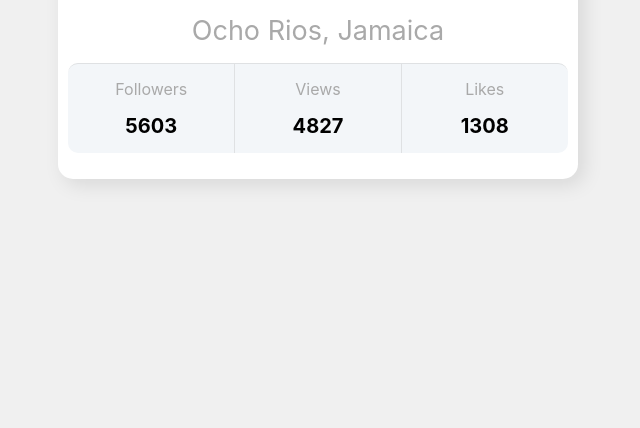
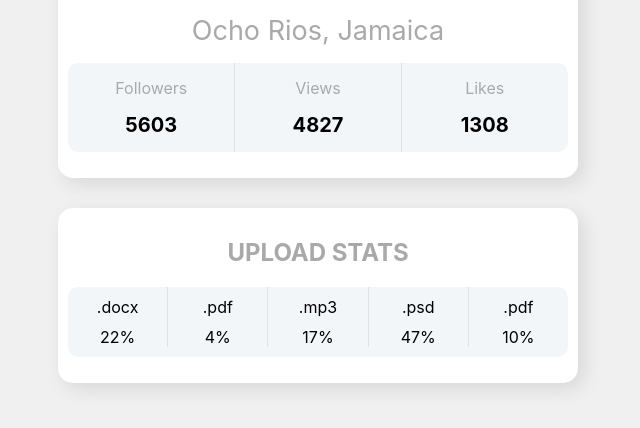
Before and after one commit to ivelceva/goit-react-hw-01-components, a React (Create React App) app: page / in a window 1280 px wide. Shown: the part 344-772 px from the top of the page, without its empty margins (322-962 px from the left). Built offline with nearby package versions, Linux system fonts and the light colour scheme.

Commit message:
statistics

```diff
--- a/src/components/App.jsx
+++ b/src/components/App.jsx
@@ -1,6 +1,8 @@
 import React from 'react';
 import { Profile } from './profile/Profile';
 import user from './profile/user.json';
+import { Statistics } from './statistics/Statistics';
+import data from './statistics/data.json';
 
 
 
@@ -14,6 +16,8 @@
         avatar={user.avatar}
         stats={user.stats}
       />
+
+      <Statistics title="Upload stats" stats={data} />
     </div>
   );
 };
--- a/src/components/profile/Profile.module.css
+++ b/src/components/profile/Profile.module.css
@@ -55,7 +55,6 @@
     list-style: none;
     padding: 0;
     background-color: #f3f6f9;
-    border-top: 1px solid #dfe1e3;
     border-radius: 10px;
 }
 
--- /dev/null
+++ b/src/components/statistics/Statistics.jsx
@@ -0,0 +1,31 @@
+import React from "react";
+import PropTypes from 'prop-types';
+import css from './Statistics.module.css';
+
+export const Statistics = ({ title, stats}) => {
+    return (
+      <section className={css.statistics}>
+        <h2 className={css.title}>{title}</h2>
+
+        <ul className={css.list}>
+          {stats.map(stat => (
+            <li className={css.item} key={stat.id}>
+              <span className={css.label}>{stat.label}</span>
+              <span className={css.percentage}>{stat.percentage}%</span>
+            </li>
+          ))}
+        </ul>
+      </section>
+    )
+}
+
+Statistics.propTypes = {
+  title: PropTypes.string,
+  stats: PropTypes.arrayOf(
+    PropTypes.shape({
+      id: PropTypes.string.isRequired,
+      label: PropTypes.string.isRequired,
+      percentage: PropTypes.number.isRequired,
+    })
+  ),
+};
--- /dev/null
+++ b/src/components/statistics/Statistics.module.css
@@ -0,0 +1,46 @@
+.statistics {
+    background-color: white;
+    margin-top: 30px;
+    width: 500px;
+    height: auto;
+    border-radius: 15px;
+    padding: 10px 10px;
+    margin-left: auto;
+    margin-right: auto;
+    transition: transform 500ms;
+    cursor: pointer;
+    box-shadow: 6px 6px 20px rgba(0, 0, 0, 0.1);
+}
+
+.title {
+    text-align: center;
+    text-transform: uppercase;
+    color: #a9a9a9;
+}
+
+.list {
+    display: flex;
+    justify-content: space-evenly;
+    list-style: none;
+    padding: 0;
+    background-color: #f3f6f9;
+    border-radius: 10px;
+    padding-bottom: 10px;
+}
+
+.item {
+    text-align: center;
+    width: 33%;
+
+}
+
+.item:not(:last-child) {
+    border-right: 1px solid #dfe1e3;
+}
+
+.label {
+    display: flex;
+    flex-direction: column;
+    padding: 10px 0;
+    text-align: center;
+}
--- /dev/null
+++ b/src/components/statistics/data.json
@@ -0,0 +1,7 @@
+[
+  { "id": "id-1", "label": ".docx", "percentage": 22 },
+  { "id": "id-2", "label": ".pdf", "percentage": 4 },
+  { "id": "id-3", "label": ".mp3", "percentage": 17 },
+  { "id": "id-4", "label": ".psd", "percentage": 47 },
+  { "id": "id-5", "label": ".pdf", "percentage": 10 }
+]
```
